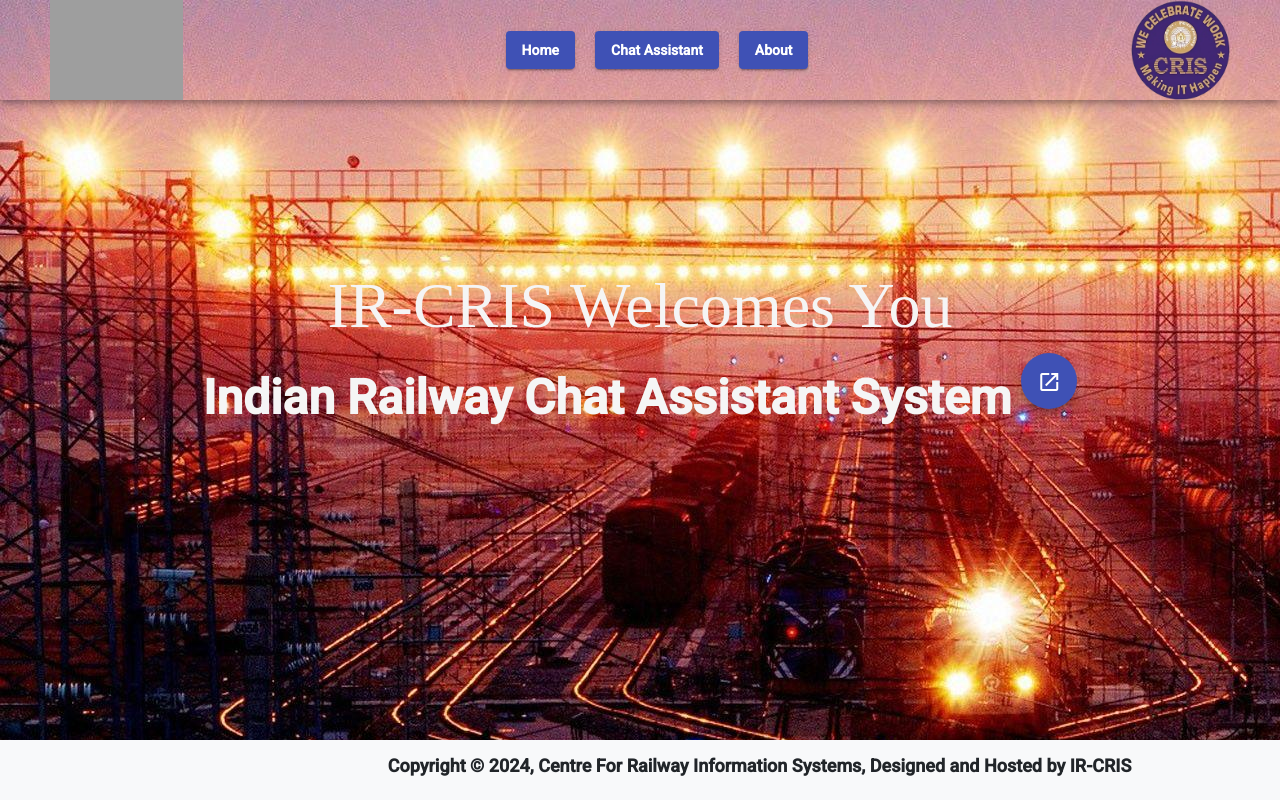
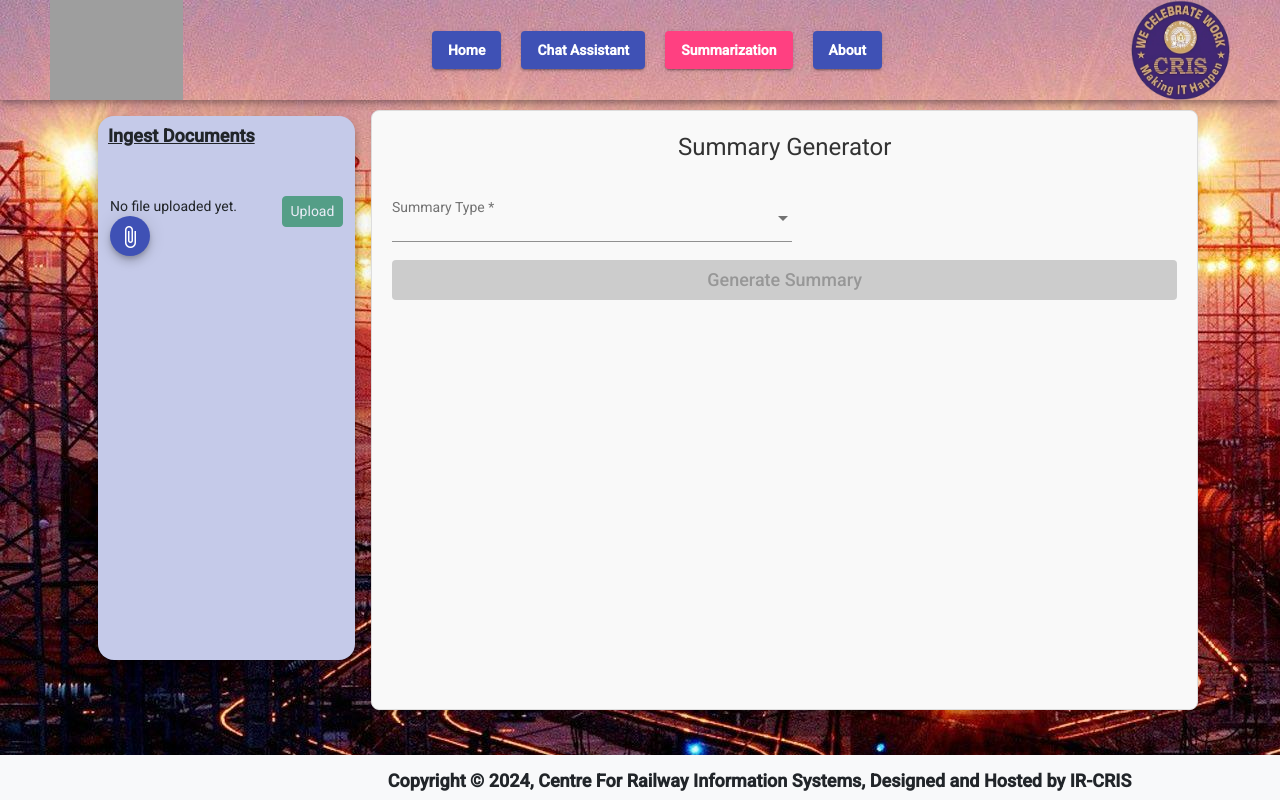
Before and after one commit to india2019-star/Documentation_Assistant_Frontend, an Angular app: page /summarization in a window 1280 px wide. Built offline with nearby package versions, Linux system fonts and the light colour scheme; grey boxes are pictures that could not be loaded.

Commit message:
Added Summarization Component

```diff
--- a/src/app/app-routing.module.ts
+++ b/src/app/app-routing.module.ts
@@ -3,10 +3,12 @@
 import { AboutComponent } from './about/about.component';
 import { ChatHelperComponent } from './chat-helper/chat-helper.component';
 import { HomeComponent } from './home/home.component';
+import { SummarizationComponent } from './summarization/summarization.component';
 
 const routes: Routes = [
   {path: '', component: HomeComponent},
   {path: 'chatBot', component: ChatHelperComponent},
+  {path: 'summarization', component: SummarizationComponent},
   {path: 'aboutus', component: AboutComponent},
   {path: '**', component: HomeComponent}
 ];
--- a/src/app/app.module.ts
+++ b/src/app/app.module.ts
@@ -21,6 +21,8 @@
 import {MatCardModule} from '@angular/material/card';
 import { RestHttpInterceptorInterceptor } from './services/rest-http-interceptor.interceptor';
 import { ToastrModule } from 'ngx-toastr';
+import { SummarizationComponent } from './summarization/summarization.component';
+import {MatSelectModule} from '@angular/material/select';
 
 
 @NgModule({
@@ -29,7 +31,8 @@
     HomeComponent,
     AboutComponent,
     ChatHelperComponent,
-    MultipleFileUploadComponent
+    MultipleFileUploadComponent,
+    SummarizationComponent
   ],
   imports: [
     BrowserModule,
@@ -47,6 +50,7 @@
     MatProgressBarModule,
     MatRadioModule,
     MatCardModule,
+    MatSelectModule,
     ToastrModule.forRoot({
       closeButton: true,
       preventDuplicates: true,
--- a/src/app/core/footer/footer.component.css
+++ b/src/app/core/footer/footer.component.css
@@ -10,7 +10,7 @@
     left: 0;
     right: 0;
     bottom: 0;
-    height: 60px;
+    height: 45px;
     z-index: 1000;
     background-color: #f8f9fa;
 
--- a/src/app/core/header/header.component.html
+++ b/src/app/core/header/header.component.html
@@ -3,7 +3,8 @@
     <nav class="my-2 my-md-0 mr-md-3">
       <a mat-raised-button [color]="activeBtn === 'button1' || isActive('/')? 'accent' : 'primary'" (click)="setActiveButton('button1')" [routerLink]="['/']"><b>Home</b></a>
       <a mat-raised-button [color]="activeBtn === 'button2'|| isActive('/chatBot')? 'accent' : 'primary'" (click)="setActiveButton('button2')" [routerLink]="['/chatBot']"><b>Chat Assistant</b></a>
-      <a mat-raised-button [color]="activeBtn === 'button3'|| isActive('/aboutus')? 'accent' : 'primary'" (click)="setActiveButton('button3')" [routerLink]="['/aboutus']"><b>About</b></a>
+      <a mat-raised-button [color]="activeBtn === 'button3'|| isActive('/summarization')? 'accent' : 'primary'" (click)="setActiveButton('button3')" [routerLink]="['/summarization']"><b>Summarization</b></a>
+      <a mat-raised-button [color]="activeBtn === 'button4'|| isActive('/aboutus')? 'accent' : 'primary'" (click)="setActiveButton('button4')" [routerLink]="['/aboutus']"><b>About</b></a>
     </nav>
     <img src="../../../assets/images/cris_logo.png" style="max-height: 100px; max-width: 200px;margin-right: 50px;" alt="crislogo">
 
--- a/src/app/core/header/header.component.ts
+++ b/src/app/core/header/header.component.ts
@@ -13,7 +13,8 @@
   availableRoutesAndBtns: {[routeUrl: string]: string} = {
     '/' : 'button1',
     '/chatBot' : 'button2',
-    '/aboutUs' : 'button3'
+    '/summarization' : 'button3',
+    '/aboutUs' : 'button4'
   };
 
 
--- /dev/null
+++ b/src/app/summarization/summarization.component.css
@@ -0,0 +1,135 @@
+.container{
+  display: flex;
+  justify-content: center;
+}
+
+.summary-generator-container {
+    width: 80%;
+    height: 75vh;
+    margin-top: 10px;
+    padding: 20px;
+    border: 1px solid #ddd;
+    border-radius: 8px;
+    background-color: #f9f9f9;
+    font-family: Arial, sans-serif;
+    box-shadow: 0 4px 6px rgba(0, 0, 0, 0.1);
+  }
+
+
+  /* Header Styling */
+  h1 {
+    text-align: center;
+    color: #333;
+    margin-bottom: 20px;
+  }
+
+
+
+  label {
+    display: block;
+    margin-bottom: 8px;
+    font-weight: bold;
+    color: #555;
+  }
+
+  textarea {
+    width: 100%;
+    padding: 12px;
+    font-size: 16px;
+    border: 1px solid #ccc;
+    border-radius: 4px;
+    resize: vertical;
+    background-color: #fff;
+  }
+
+  /* Button Styling */
+  .generate-btn {
+    display: block;
+    width: 100%;
+    padding: 2px;
+    font-size: 18px;
+    background-color: #007bff;
+    color: #fff;
+    border: none;
+    border-radius: 4px;
+    cursor: pointer;
+    transition: background-color 0.3s ease;
+  }
+
+  .generate-btn:disabled {
+    background-color: #ccc;
+    cursor: not-allowed;
+}
+
+  .generate-btn:not(:disabled):hover {
+    background-color: #0056b3;
+  }
+
+  /* Output Group Styling */
+  /* Output Group Styling */
+.output-group {
+    margin-top: 20px;
+    padding: 15px;
+    border: 1px solid #ccc;
+    border-radius: 4px;
+    background-color: #fff;
+    max-height: 300px; /* Limit the height */
+    overflow-y: auto; /* Enable vertical scrolling if content exceeds max height */
+    box-shadow: inset 0 0 5px rgba(0, 0, 0, 0.1); /* Optional for a nicer look */
+  }
+
+  /* Output Content */
+  .output-group p {
+    font-size: 16px;
+    line-height: 1.5;
+    color: #555;
+    margin: 0; /* Remove extra margin */
+  }
+
+  h2 {
+    color: #333;
+  }
+
+  .ingestion-list{
+    width: 25%;
+    margin: 16px;
+    background-color: #c5cae9;
+    border-radius: 16px;
+    height: 68vh;
+    overflow: auto;
+}
+
+.ingestion-header{
+    margin: 10px;
+    font-size: large;
+}
+
+
+
+
+.custom-mat-form-field {
+  width: 100%; /* Stretch to full width */
+  max-width: 400px; /* Optional: Set a maximum width */
+}
+
+.custom-mat-form-field .mat-form-field-wrapper {
+  padding: 0 8px; /* Reduce padding for a slimmer look */
+}
+
+.custom-mat-form-field .mat-select {
+  height: 36px; /* Adjust the height of the dropdown */
+  line-height: 36px; /* Ensure text aligns vertically */
+}
+
+.custom-mat-form-field .mat-select-trigger {
+  font-size: 14px; /* Adjust font size */
+  padding: 0; /* Reduce padding inside the select */
+}
+
+.custom-mat-form-field.mat-form-field-appearance-fill {
+  height: 36px; /* Adjust the height of the form field */
+}
+
+.custom-mat-form-field .mat-form-field-flex {
+  margin-top: -4px; /* Fine-tune spacing between label and select */
+}
--- /dev/null
+++ b/src/app/summarization/summarization.component.html
@@ -0,0 +1,29 @@
+<div class="container">
+
+  <div class="ingestion-list mat-elevation-z7">
+    <h5 class="ingestion-header"><b><u>Ingest Documents</u></b></h5><br /><br />
+    <app-multiple-file-upload (ingestionInProgessEventEmitter)="ingestionEvent($event)"></app-multiple-file-upload>
+  </div>
+
+  <div class="summary-generator-container">
+    <h1>Summary Generator</h1>
+
+    <form [formGroup]="summaryFormGroup" (submit)="generateSummary()">
+      <div class="input-group">
+        <mat-form-field appearance="legacy" class="custom-mat-form-field">
+          <mat-label>Summary Type</mat-label>
+          <mat-select formControlName="userSummaryChoice" (selectionChange)="handleSelectionChange($event)">
+            <mat-option *ngFor="let op of ['DETAILED', 'CONCISE']" [value]="op">{{op}}</mat-option>
+          </mat-select>
+        </mat-form-field>
+      </div>
+      <button mat-raised-button [disabled]="disableGenerateBtn || !summaryFormGroup.valid" class="generate-btn">Generate Summary</button>
+    </form>
+
+    <div *ngIf="summary !== ''" class="output-group">
+      <h2>Summary:</h2>
+      <p>{{ summary }}</p>
+    </div>
+  </div>
+
+</div>
--- /dev/null
+++ b/src/app/summarization/summarization.component.ts
@@ -0,0 +1,48 @@
+import { Component, OnInit } from '@angular/core';
+import { FormBuilder, FormControl, FormGroup, Validators } from '@angular/forms';
+import { MatSelectChange } from '@angular/material/select';
+
+@Component({
+  selector: 'app-summarization',
+  templateUrl: './summarization.component.html',
+  styleUrls: ['./summarization.component.css']
+})
+export class SummarizationComponent implements OnInit {
+
+  summaryFormGroup!: FormGroup;
+  summary: string = '';
+  disableGenerateBtn: boolean= false;
+  constructor(private fb: FormBuilder) { }
+
+  ngOnInit(): void {
+    this.initiateForm();
+  }
+
+  initiateForm(){
+    this.summaryFormGroup = this.fb.group({
+      userSummaryChoice: new FormControl('', [Validators.required])
+    });
+  }
+
+  handleSelectionChange(event: MatSelectChange){
+    console.log(event.value);
+    this.summary= "";
+  }
+
+
+  ingestionEvent(event : boolean){
+    if(event){
+      this.disableGenerateBtn = true;
+    }else{
+      this.disableGenerateBtn = false;
+    }
+  }
+
+  generateSummary(){
+    console.log((this.summaryFormGroup.get('userSummaryChoice') as FormControl).value);
+    this.summary = "Lorem ipsum dolor sit amet, consectetur adipiscing elit. Ut sit amet pellentesque turpis, sed tincidunt lorem. Maecenas ut leo ut lorem vehicula tristique. Duis at orci ex. Orci varius natoque penatibus et magnis dis parturient montes, nascetur ridiculus mus. Pellentesque dapibus imperdiet finibus. Nunc vitae mauris rutrum, sollicitudin ligula sed, posuere lacus. Cras luctus non neque at volutpat. Aliquam erat volutpat. Maecenas augue orci, porttitor nec massa eget, accumsan vehicula lacus. Nulla vitae arcu dolor. Nullam tincidunt massa a tellus accumsan, sed iaculis velit efficitur. Nullam dictum eget massa id dictum. Curabitur id elit at neque venenatis elementum id ac lectus. Mauris gravida purus vestibulum ante imperdiet, non consectetur turpis tempus. In rhoncus dignissim dui, a pulvinar felis blandit id. Morbi finibus risus sit amet risus elementum, nec finibus erat hendrerit. Nunc tortor nulla, dignissim a ante id, cursus cursus est. Integer molestie ultrices dolor, rutrum semper sem cursus ac. Etiam lectus ex, viverra venenatis risus ut, mollis semper mauris. Proin sodales eleifend eleifend. Proin sodales eleifend eleifend. Proin sodales eleifend eleifend. Proin sodales eleifend eleifend. Proin sodales eleifend eleifend. Proin sodales eleifend eleifend. Proin sodales eleifend eleifend."
+  }
+
+
+
+}
```
